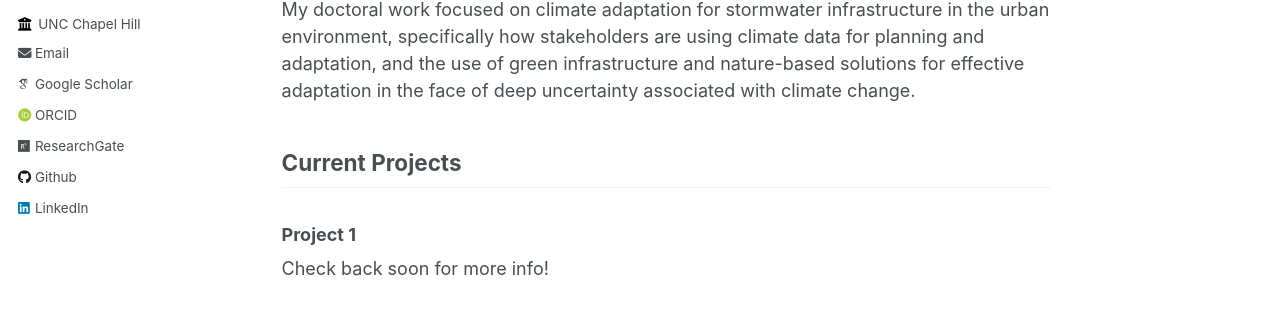
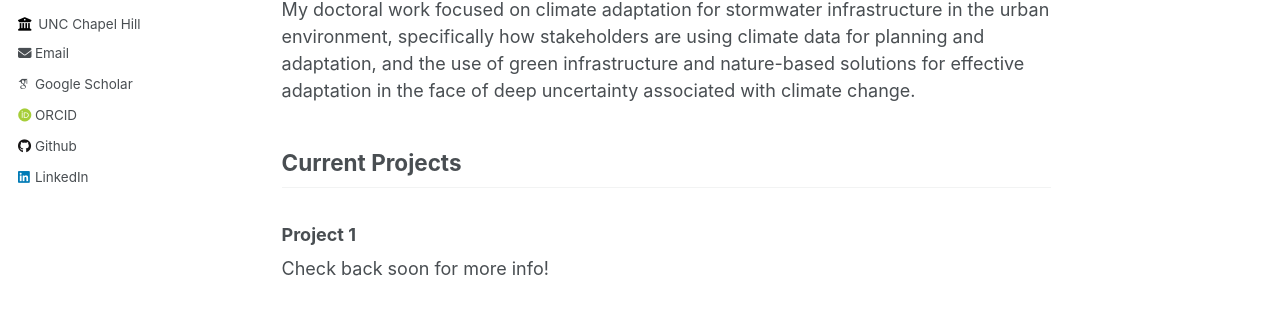
Before and after one commit to mwebber2/marissakwebber, a Jekyll site: the page built from _pages/about.md, in a window 1280 px wide. Shown: the part 388-707 px from the top of the page. Built offline with Jekyll 4.4.1, drawn with Linux system fonts in a browser that asks for light colours; some web fonts are replaced.

Commit message:
Update _config.yml
comment out reserchgate link to keep side bar without scrolling

```diff
--- a/_config.yml
+++ b/_config.yml
@@ -37,7 +37,7 @@ author:
   orcid            : "https://orcid.org/0000-0002-8035-732X"
   semantic         : # URL
   pubmed           : #"https://www.ncbi.nlm.nih.gov/pubmed/?term=john+snow"
-  researchgate     : "https://www.researchgate.net/profile/Marissa-Webber-2"
+  researchgate     : #"https://www.researchgate.net/profile/Marissa-Webber-2"
 
    # Repositories and software development
   bitbucket        : # Username - Update with your username on the site
```
